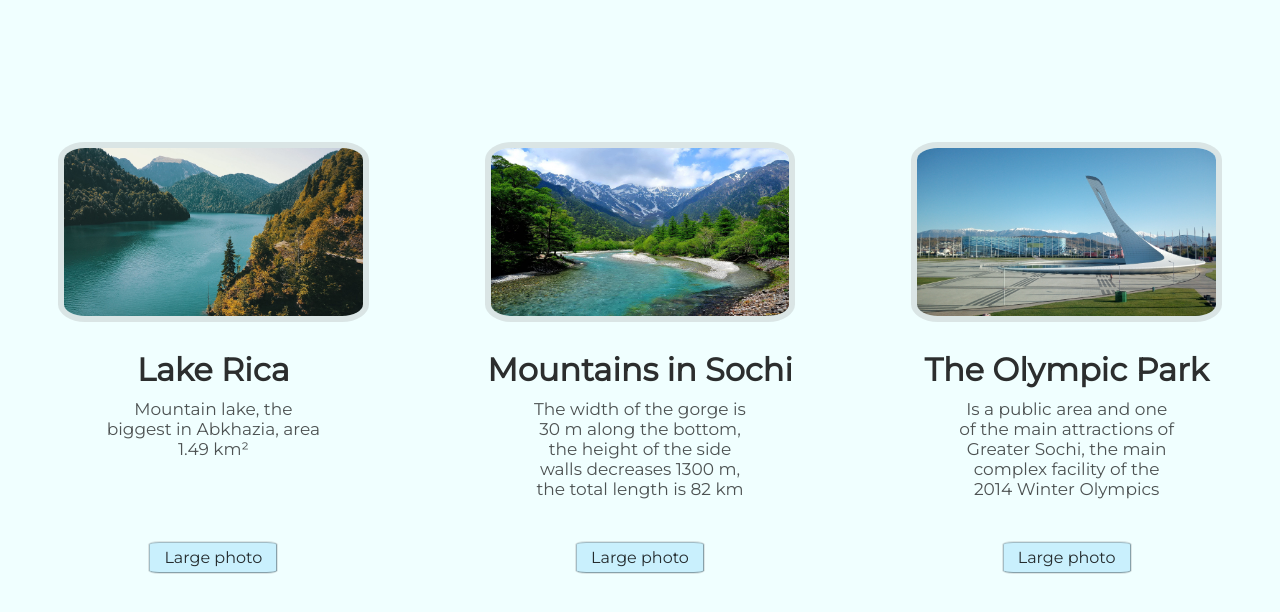
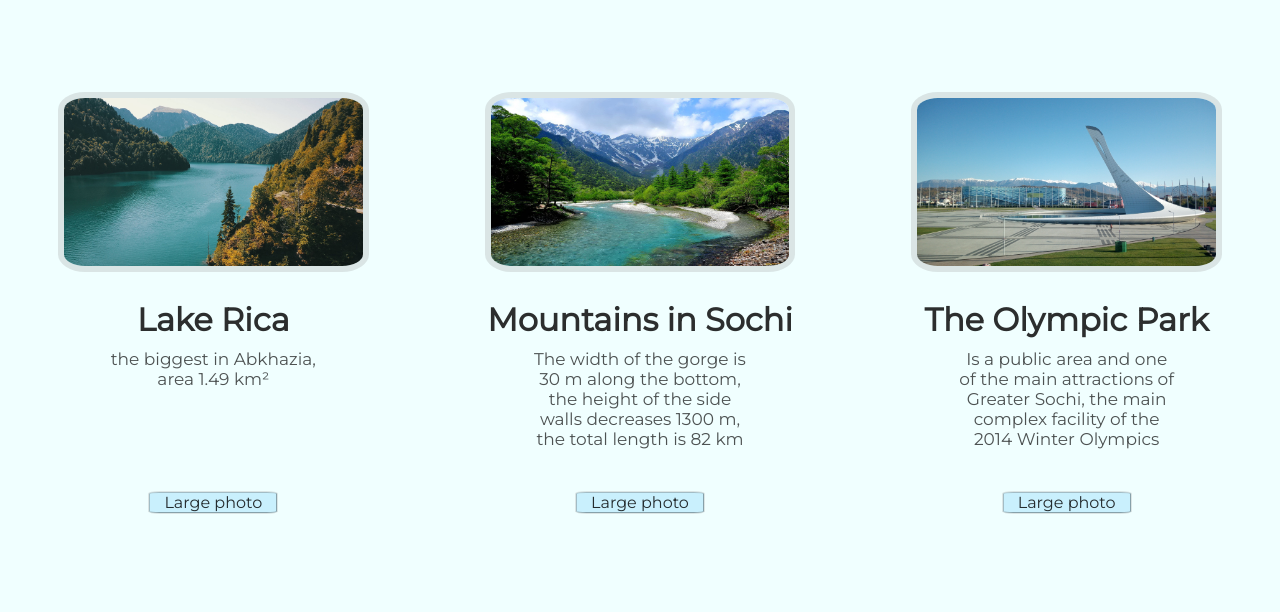
Before and after one commit to Egor-Ivankov/My-web-site, a plain HTML site: page places.html in a window 1280 px wide. Shown: the part 66-678 px from the top of the page. Drawn offline with Linux system fonts and the light colour scheme.

Commit message:
Changed Cards Logic in OOP pg

```diff
--- a/places.html
+++ b/places.html
@@ -29,52 +29,21 @@
   </div>
 
   <div class="cards">
+    <div class="card-one"></div>
+    <div class="card-two"></div>
+    <div class="card-three"></div>
+  </div>
 
-    <div class="card-one">
-      <div class="card-img">
-        <img src="./img/rica.jpg" alt="Lake Rica">
-        <div class="card-text">
-          <h1>Lake Rica</h1>
-          <p>Mountain lake, the biggest in Abkhazia, area 1.49 km²</p>
-        </div>
-      </div>
-    </div>
-
-    <div class="card-two">
-      <div class="card-img">
-        <img src="./img/Sochi moutains.jpg" alt="Red Lawn">
-        <div class="card-text">
-          <h1>Mountains in Sochi</h1>
-          <p>
-            The width of the gorge is 30 m along the bottom, the height of the side walls decreases 1300 m, the total
-            length is 82 km
-          </p>
-        </div>
-      </div>
-    </div>
-
-    <div class="card-three">
-      <div class="card-img">
-        <img src="./img/olimp park.jpg" alt="Olimp Park">
-        <div class="card-text">
-          <h1>The Olympic Park </h1>
-          <p>
-            Is a public area and one of the main attractions of Greater Sochi, the main
-            complex facility of the 2014 Winter Olympics
-          </p>
-        </div>
-      </div>
-    </div>
-  </div>
   <div class="buttons">
-    <button class="btn-one"><a href="#">Large photo</a></button>
-    <button class="btn-two"><a href="#">Large photo</a></button>
-    <button class="btn-three"><a href="#">Large photo</a></button>
+    <button class="btn-card"><a href="#">Large photo</a></button>
+    <button class="btn-card"><a href="#">Large photo</a></button>
+    <button class="btn-card"><a href="#">Large photo</a></button>
   </div>
   <style>
     @import url('https://fonts.googleapis.com/css2?family=Montserrat&display=swap');
   </style>
 
+  <script src="/My-web-site/scrypts/places.js"></script>
 </body>
 
 </html>
--- /dev/null
+++ b/scrypts/places.js
@@ -0,0 +1,48 @@
+const divCardOne = document.querySelector('.card-one');
+const divCardTwo = document.querySelector('.card-two');
+const divCardThree = document.querySelector('.card-three');
+const btns = document.querySelectorAll('.btn-card');
+//                  Cards Classes
+class Cards {
+    constructor(src, alt, header, paragraph) {
+        this.src = src;
+        this.alt = alt;
+        this.header = header;
+        this.paragraph = paragraph;
+    }
+
+    showCard(div) {
+        div.innerHTML = `
+            <div class="card-img">
+            <img src=${this.src} alt=${this.alt}>
+            <div class="card-text">
+            <h1>${this.header}</h1>
+            <p>${this.paragraph}</p>
+            </div>
+            </div>`;
+        div.append();
+    }
+}
+
+const cardOne = new Cards(
+    '/My-web-site/img/rica.jpg',
+    'Lake Rica',
+    'Lake Rica',
+    'the biggest in Abkhazia, area 1.49 km²');
+cardOne.showCard(divCardOne);
+
+const cardTwo = new Cards(
+    '/My-web-site/img/mount.jpg',
+    'Red Lawn',
+    'Mountains in Sochi',
+    ' The width of the gorge is 30 m along the bottom, the height of the side walls decreases 1300 m, the total length is 82 km');
+cardTwo.showCard(divCardTwo);
+
+const cardThree = new Cards(
+    '/My-web-site/img/op.jpg',
+    'Olimp Park',
+    'The Olympic Park',
+    'Is a public area and one of the main attractions of Greater Sochi, the main complex facility of the 2014 Winter Olympics');
+cardThree.showCard(divCardThree);
+
+//                  Btns
--- a/styles/style.css
+++ b/styles/style.css
@@ -25,7 +25,7 @@ body {
 
 .container {
   text-align: center;
-  margin-top: 10em;
+  margin-top: 7em;
 
 }
 
@@ -86,7 +86,7 @@ body {
   display: grid;
   grid-template-columns: repeat(3, 1fr);
   text-align: center;
-  margin-top: 150px;
+  margin-top: 100px;
 }
 
 .card-img>img {
@@ -111,22 +111,7 @@ body {
   grid-template-columns: 1fr 1fr 1fr;
 }
 
-.btn-one {
-  margin-inline: 35%;
-  margin-block: 10%;
-  padding: 5px;
-  background-color: rgba(73, 188, 246, 0.228);
-  border-width: 0.2px;
-  border-color: rgba(0, 0, 0, 0.331);
-  border-radius: 8%;
-  box-shadow: 0 0 0 1px rgba(26, 9, 9, 0.1);
-}
-
-.btn-one:hover {
-  box-shadow: 0 0 0 1px rgba(40, 105, 109, 0.6);
-}
-
-.btn-two {
+.btn-card {
   margin-inline: 35%;
   margin-block: 10%;
   background-color: rgba(73, 188, 246, 0.228);
@@ -136,21 +121,7 @@ body {
   box-shadow: 0 0 0 1px rgba(26, 9, 9, 0.1);
 }
 
-.btn-two:hover {
-  box-shadow: 0 0 0 1px rgba(40, 105, 109, 0.6);
-}
-
-.btn-three {
-  margin-inline: 35%;
-  margin-block: 10%;
-  background-color: rgba(73, 188, 246, 0.228);
-  border-width: 0.2px;
-  border-color: rgba(0, 0, 0, 0.331);
-  border-radius: 8%;
-  box-shadow: 0 0 0 1px rgba(26, 9, 9, 0.1);
-}
-
-.btn-three:hover {
+.btn-card:hover {
   box-shadow: 0 0 0 1px rgba(40, 105, 109, 0.6);
 }
 
```
Also changed, not shown: index.html (+3 -3 lines), img/mount.jpg (renamed from img/Sochi moutains.jpg), img/op.jpg (renamed from img/olimp park.jpg).
